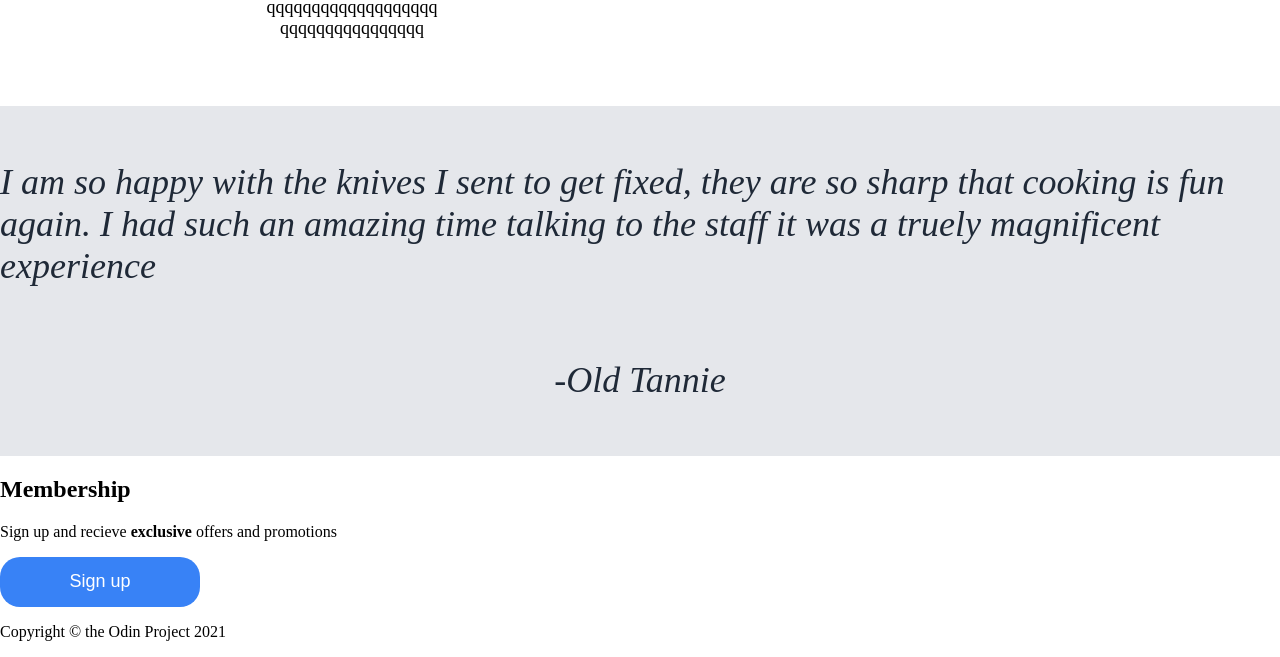
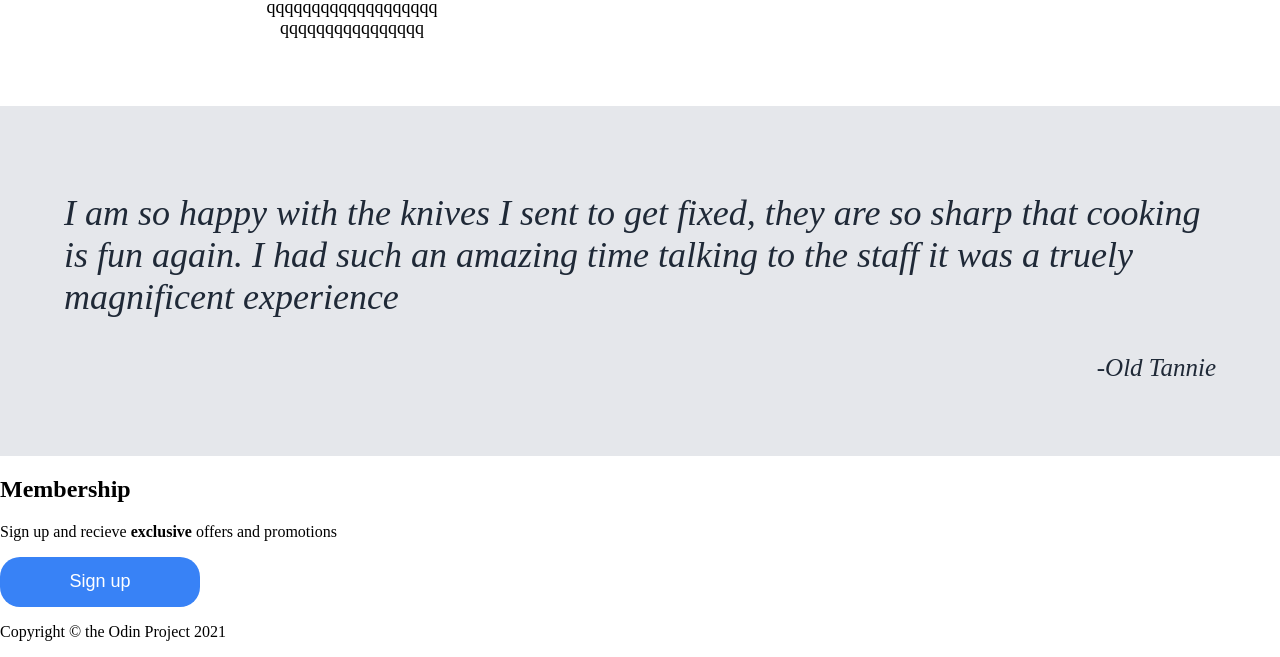
Before and after one commit to Josh-DK-git/Odin-Landing-Page, a plain HTML site: page index.html in a window 1280 px wide. Shown: the part 897-1554 px from the top of the page. Drawn offline with Linux system fonts and the light colour scheme.

Commit message:
Completed the quote section

```diff
--- a/index.html
+++ b/index.html
@@ -51,8 +51,8 @@
             </div>
 
             <div class="third">
-                <p>I am so happy with the knives I sent to get fixed, they are so sharp that cooking is fun again. I had such an amazing time talking to the staff it was a truely magnificent experience</p>
-                <p>-Old Tannie</p>
+                <p class="p1">I am so happy with the knives I sent to get fixed, they are so sharp that cooking is fun again. I had such an amazing time talking to the staff it was a truely magnificent experience</p>
+                <p class="p2">-Old Tannie</p>
             </div>
             <div class="fourth">
                 <div class="sub4th">
```
